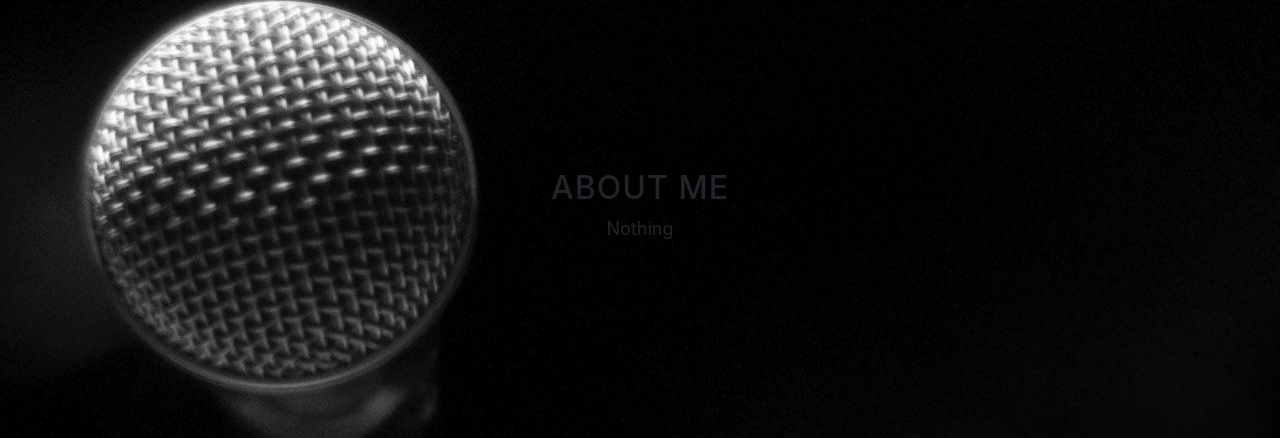
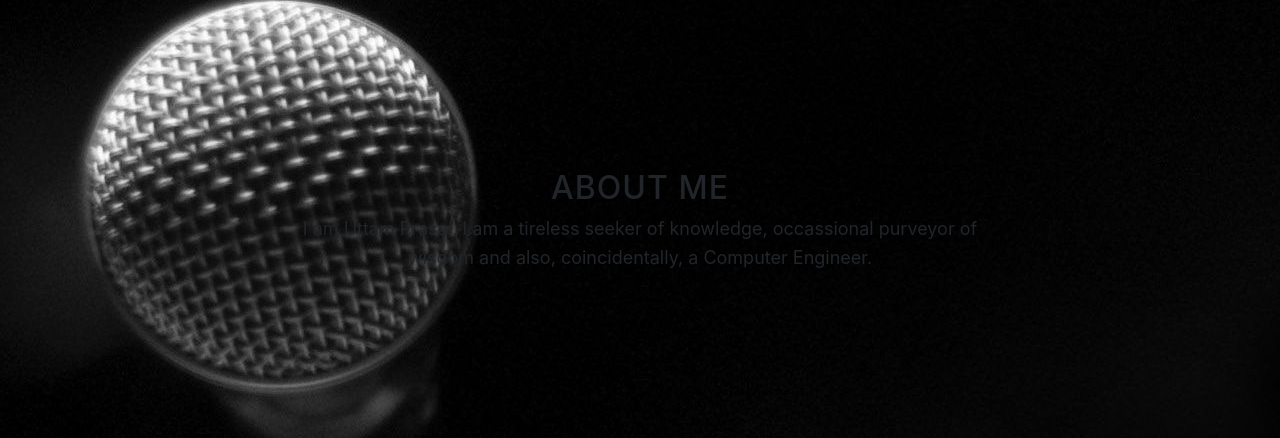
Before and after one commit to prasaiuttam/prasaiuttam.github.io, a website with bundled scripts: page index.html in a window 1280 px wide. Shown: the part 831-1269 px from the top of the page. Built offline with nearby package versions, Linux system fonts and the light colour scheme.

Commit message:
Update index.html

```diff
--- a/index.html
+++ b/index.html
@@ -99,7 +99,7 @@
           <div class="col-lg-8 mx-auto">
 
             <h2>ABOUT ME</h2>
-            <p>Nothing
+            <p>I am Uttam Prasai. I am a tireless seeker of knowledge, occassional purveyor of wisdom and also, coincidentally, a Computer Engineer.
 
 
           </div>
```
